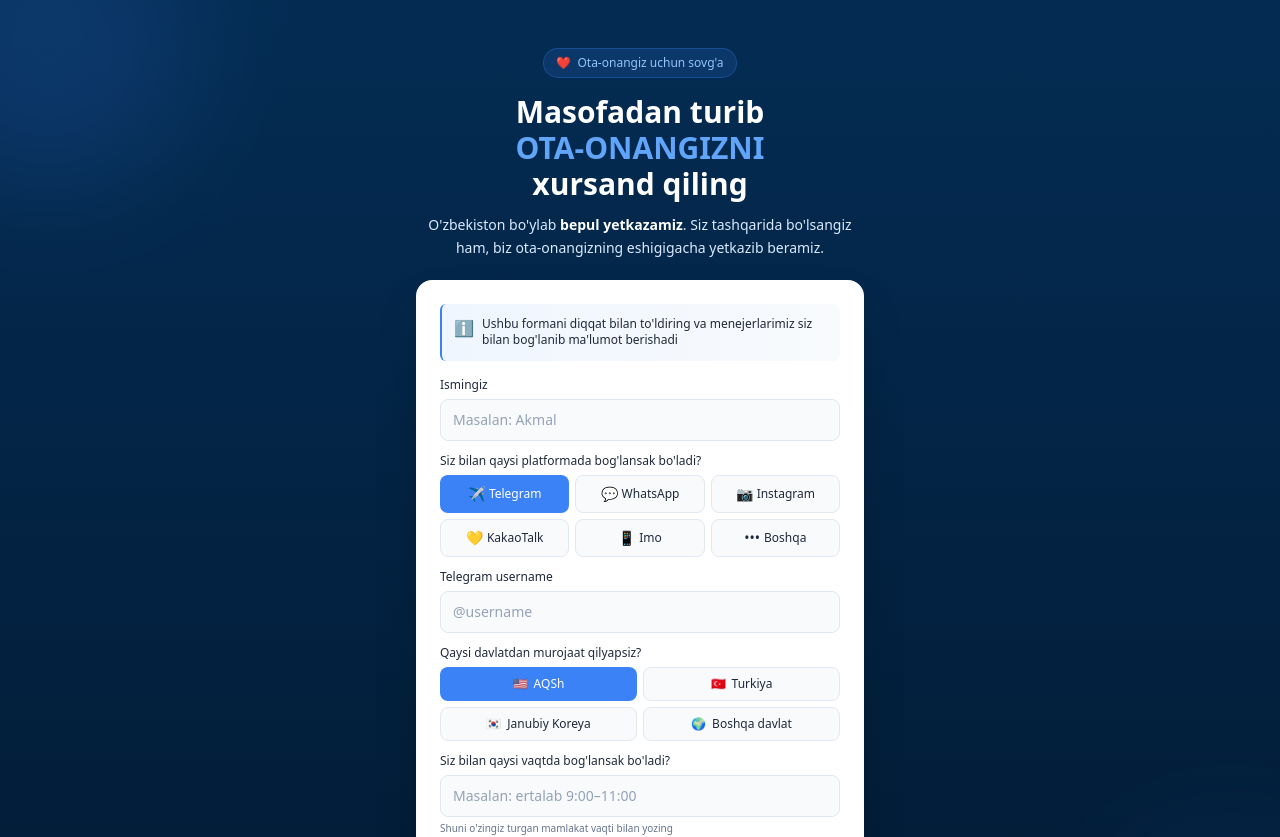
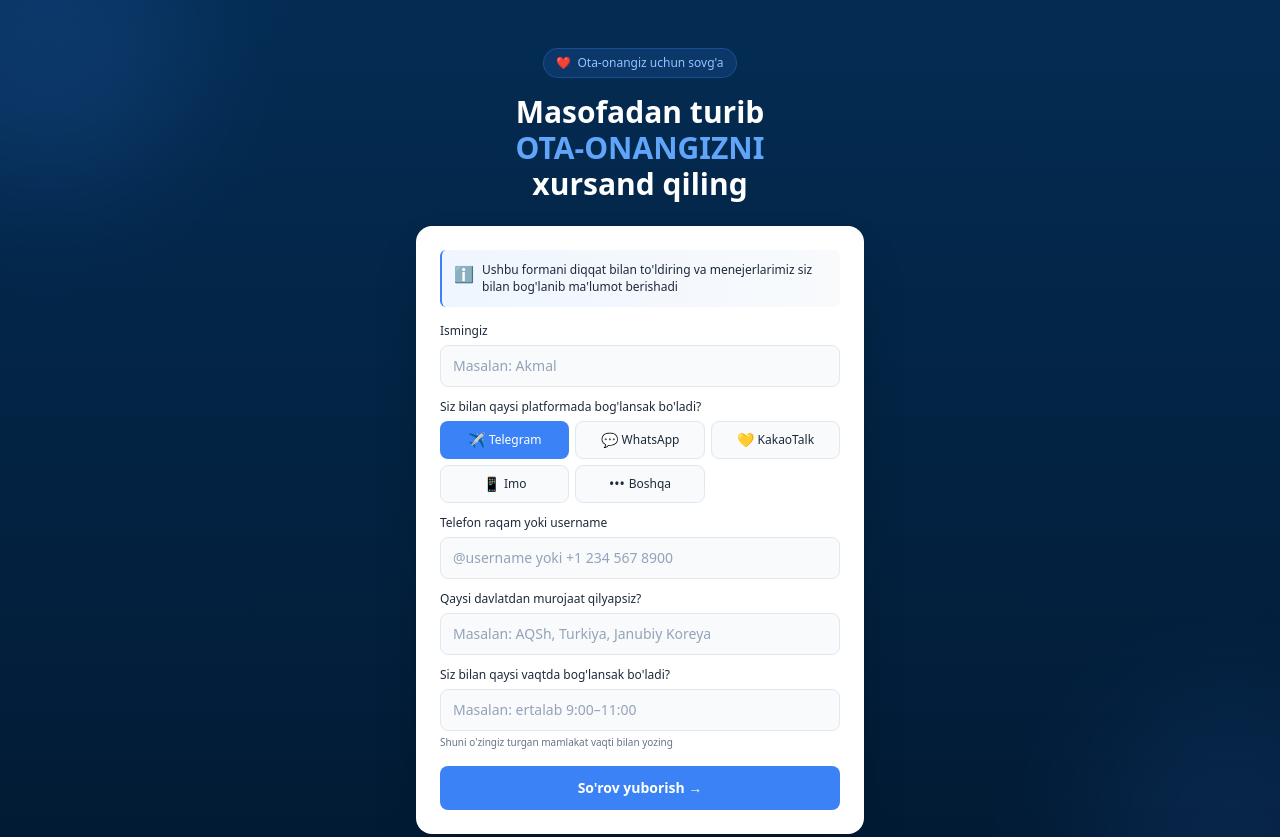
Before and after one commit to sherzodbest80-rgb/massajor, a Next.js app: page /forma in a window 1280 px wide. Shown: the top 837 px of the page. Built offline with nearby package versions, Linux system fonts and the light colour scheme.

Commit message:
Update InternationalLeadForm.tsx
Forma soddalashtirildi

```diff
--- a/components/InternationalLeadForm.tsx
+++ b/components/InternationalLeadForm.tsx
@@ -3,39 +3,28 @@
 import { useState, useEffect } from "react";
 import { useSearchParams } from "next/navigation";
 
-type Platform = "Telegram" | "WhatsApp" | "Instagram" | "KakaoTalk" | "IMO" | "Boshqa";
-type Country = "AQSh" | "Turkiya" | "Janubiy Koreya" | "Boshqa davlat";
+type Platform = "Telegram" | "WhatsApp" | "KakaoTalk" | "IMO" | "Boshqa";
 
 const platforms: { value: Platform; label: string; icon: string }[] = [
   { value: "Telegram", label: "Telegram", icon: "✈️" },
   { value: "WhatsApp", label: "WhatsApp", icon: "💬" },
-  { value: "Instagram", label: "Instagram", icon: "📷" },
   { value: "KakaoTalk", label: "KakaoTalk", icon: "💛" },
   { value: "IMO", label: "Imo", icon: "📱" },
   { value: "Boshqa", label: "Boshqa", icon: "•••" },
 ];
 
-const countries: { value: Country; label: string; flag: string }[] = [
-  { value: "AQSh", label: "AQSh", flag: "🇺🇸" },
-  { value: "Turkiya", label: "Turkiya", flag: "🇹🇷" },
-  { value: "Janubiy Koreya", label: "Janubiy Koreya", flag: "🇰🇷" },
-  { value: "Boshqa davlat", label: "Boshqa davlat", flag: "🌍" },
-];
-
 const platformPlaceholders: Record<Platform, string> = {
-  Telegram: "@username",
+  Telegram: "@username yoki +1 234 567 8900",
   WhatsApp: "+1 234 567 8900",
-  Instagram: "@username",
-  KakaoTalk: "KakaoTalk ID",
+  KakaoTalk: "Telefon raqam yoki ID",
   IMO: "+998 90 123 45 67",
   Boshqa: "Username yoki raqam",
 };
 
 const platformLabels: Record<Platform, string> = {
-  Telegram: "Telegram username",
+  Telegram: "Telefon raqam yoki username",
   WhatsApp: "WhatsApp raqamingiz",
-  Instagram: "Instagram username",
-  KakaoTalk: "KakaoTalk ID",
+  KakaoTalk: "Telefon raqam yoki ID",
   IMO: "IMO raqamingiz",
   Boshqa: "Username yoki raqamingiz",
 };
@@ -47,9 +36,9 @@ export default function InternationalLeadForm() {
   const [name, setName] = useState("");
   const [platform, setPlatform] = useState<Platform>("Telegram");
   const [contactValue, setContactValue] = useState("");
-  const [country, setCountry] = useState<Country>("AQSh");
+  const [country, setCountry] = useState("");
   const [time, setTime] = useState("");
-  const [status, setStatus] = useState<"idle" | "loading" | "success" | "error">("idle");
+  const [status, setStatus] = useState<"idle" | "loading" | "error">("idle");
   const [errorMsg, setErrorMsg] = useState("");
 
   // FB cookies o'qish (EMQ uchun)
@@ -74,7 +63,6 @@ export default function InternationalLeadForm() {
     setStatus("loading");
     setErrorMsg("");
 
-    // Validatsiya
     if (name.trim().length < 2) {
       setStatus("error");
       setErrorMsg("Iltimos, ismingizni kiriting");
@@ -84,6 +72,12 @@ export default function InternationalLeadForm() {
     if (contactValue.trim().length < 3) {
       setStatus("error");
       setErrorMsg("Iltimos, username yoki telefon raqamingizni kiriting");
+      return;
+    }
+
+    if (country.trim().length < 2) {
+      setStatus("error");
+      setErrorMsg("Iltimos, qaysi davlatdan ekanligingizni yozing");
       return;
     }
 
@@ -101,7 +95,7 @@ export default function InternationalLeadForm() {
           name: name.trim(),
           phone: contactValue.trim(),
           platforma: platform,
-          davlat: country,
+          davlat: country.trim(),
           bog_lanish_vaqti: time.trim(),
           contact_value: contactValue.trim(),
           product: productFromUrl,
@@ -118,7 +112,6 @@ export default function InternationalLeadForm() {
         throw new Error(data.error || "Server xatosi");
       }
 
-      // Muvaffaqiyatli — thanks sahifasiga o'tkazamiz
       window.location.href = "/thanks";
     } catch (error: any) {
       console.error(error);
@@ -141,19 +134,13 @@ export default function InternationalLeadForm() {
         </div>
 
         {/* Heading */}
-        <h1 className="text-2xl sm:text-3xl font-semibold leading-tight mb-3">
+        <h1 className="text-2xl sm:text-3xl font-semibold leading-tight mb-6">
           Masofadan turib
           <br />
           <span className="text-blue-400">OTA-ONANGIZNI</span>
           <br />
           xursand qiling
         </h1>
-
-        {/* Subtitle */}
-        <p className="text-sm text-blue-100 leading-relaxed mb-5 px-2">
-          O&apos;zbekiston bo&apos;ylab <strong className="text-white">bepul yetkazamiz</strong>.
-          Siz tashqarida bo&apos;lsangiz ham, biz ota-onangizning eshigigacha yetkazib beramiz.
-        </p>
 
         {/* Form Card */}
         <div className="bg-white rounded-2xl p-5 sm:p-6 text-left shadow-2xl">
@@ -222,28 +209,20 @@ export default function InternationalLeadForm() {
               />
             </div>
 
-            {/* Country */}
+            {/* Country - ERKIN MATN */}
             <div className="mb-3">
               <label className="block text-xs font-medium text-slate-800 mb-1.5">
                 Qaysi davlatdan murojaat qilyapsiz?
               </label>
-              <div className="grid grid-cols-2 gap-1.5">
-                {countries.map((c) => (
-                  <button
-                    key={c.value}
-                    type="button"
-                    onClick={() => setCountry(c.value)}
-                    className={`px-2 py-2 rounded-lg text-xs font-medium transition-all flex items-center justify-center gap-1.5 ${
-                      country === c.value
-                        ? "bg-blue-500 text-white"
-                        : "bg-slate-50 text-slate-800 border border-slate-200 hover:border-blue-300"
-                    }`}
-                  >
-                    <span>{c.flag}</span>
-                    {c.label}
-                  </button>
-                ))}
-              </div>
+              <input
+                type="text"
+                value={country}
+                onChange={(e) => setCountry(e.target.value)}
+                placeholder="Masalan: AQSh, Turkiya, Janubiy Koreya"
+                disabled={status === "loading"}
+                required
+                className="w-full bg-slate-50 border border-slate-200 rounded-lg px-3 py-2.5 text-sm text-slate-800 placeholder:text-slate-400 focus:outline-none focus:border-blue-500 focus:ring-2 focus:ring-blue-500/20 disabled:opacity-60"
+              />
             </div>
 
             {/* Time */}
@@ -280,19 +259,7 @@ export default function InternationalLeadForm() {
             >
               {status === "loading" ? "Yuborilmoqda..." : "So'rov yuborish →"}
             </button>
-
-            {/* Privacy */}
-            <div className="flex items-center justify-center gap-1 mt-2.5 text-[10px] text-slate-500">
-              🔒 Ma&apos;lumotlaringiz xavfsiz
-            </div>
           </form>
-        </div>
-
-        {/* Trust below */}
-        <div className="flex justify-center gap-3 mt-5 flex-wrap text-blue-100 text-xs">
-          <span className="flex items-center gap-1">🚚 Bepul yetkazib berish</span>
-          <span className="flex items-center gap-1">🛡️ Kafolat</span>
-          <span className="flex items-center gap-1">🎧 24/7 yordam</span>
         </div>
       </div>
     </section>
```
